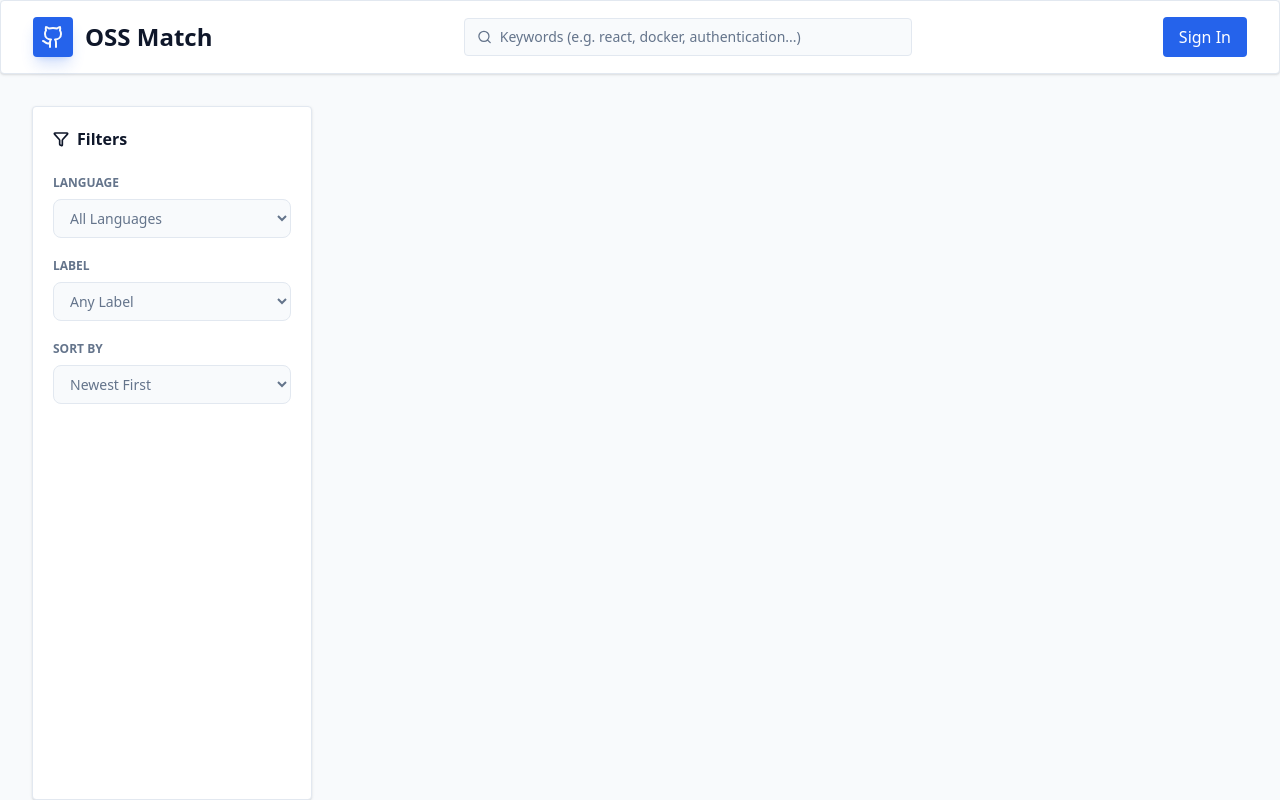
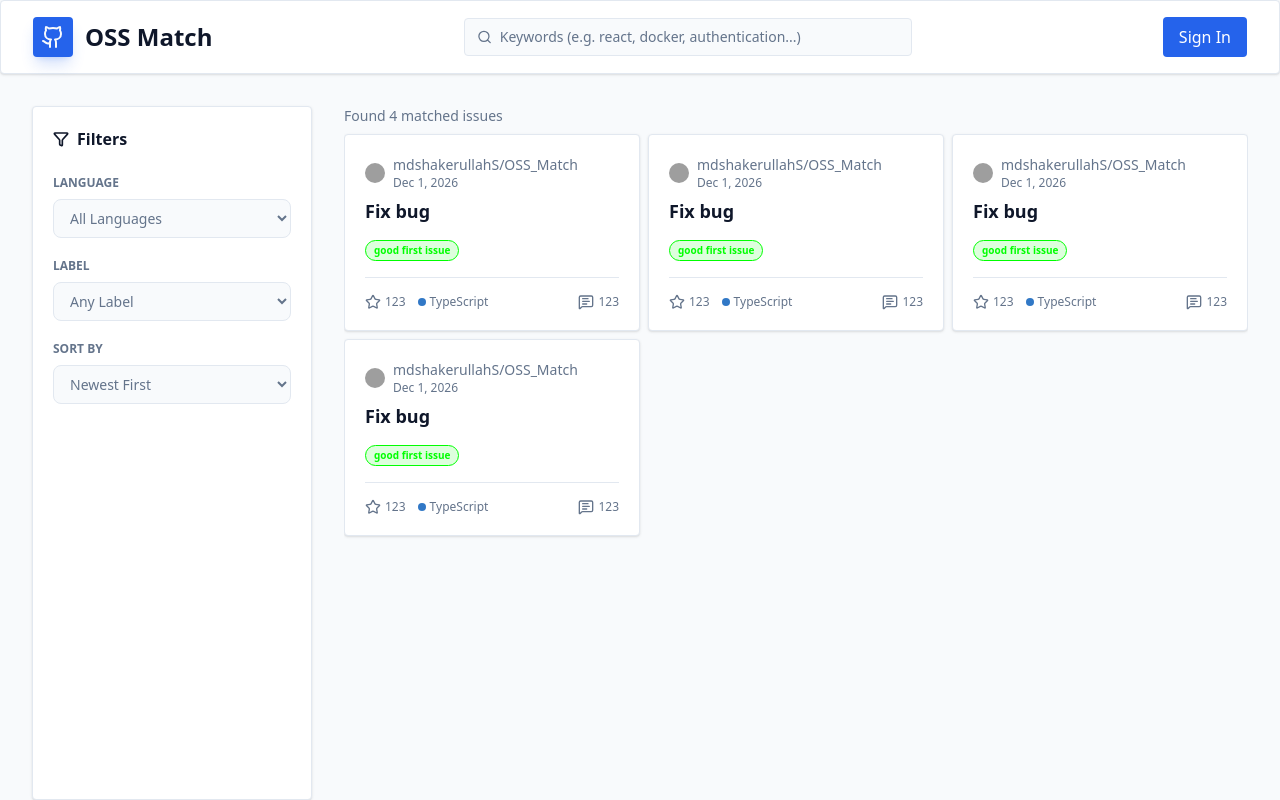
Before and after one commit to mdshakerullahS/OSS_Match, a Next.js app: page / in a window 1280 px wide. Built offline with nearby package versions, Linux system fonts and the light colour scheme; grey boxes are pictures that could not be loaded.

Commit message:
feat: create and issues section

```diff
--- a/src/app/page.tsx
+++ b/src/app/page.tsx
@@ -1,4 +1,5 @@
 import Header from "@/components/header";
+import Issues from "@/components/issues";
 import Sidebar from "@/components/sidebar";
 
 export default function Home() {
@@ -7,6 +8,7 @@ export default function Home() {
       <Header />
       <div className="min-h-[calc(100vh-106px)] max-w-7xl mx-auto px-4 sm:px-6 lg:px-8 mt-8 grid grid-cols-1 lg:grid-cols-4 gap-8">
         <Sidebar />
+        <Issues />
       </div>
     </>
   );
--- /dev/null
+++ b/src/components/issues.tsx
@@ -0,0 +1,16 @@
+import { matched } from "@/constants";
+import IssueCard from "./issueCard";
+
+export default function Issues() {
+  return (
+    <div className="lg:max-h-[calc(100vh-106px)] lg:overflow-scroll lg:col-span-3 space-y-2">
+      <div className="text-sm  font-medium text-muted-foreground">{`Found ${matched?.length} matched issues`}</div>
+
+      <div className="grid md:grid-cols-2 lg:grid-cols-3 gap-2">
+        {matched.map((m, i) => (
+          <IssueCard key={i} issue={m} />
+        ))}
+      </div>
+    </div>
+  );
+}
```
